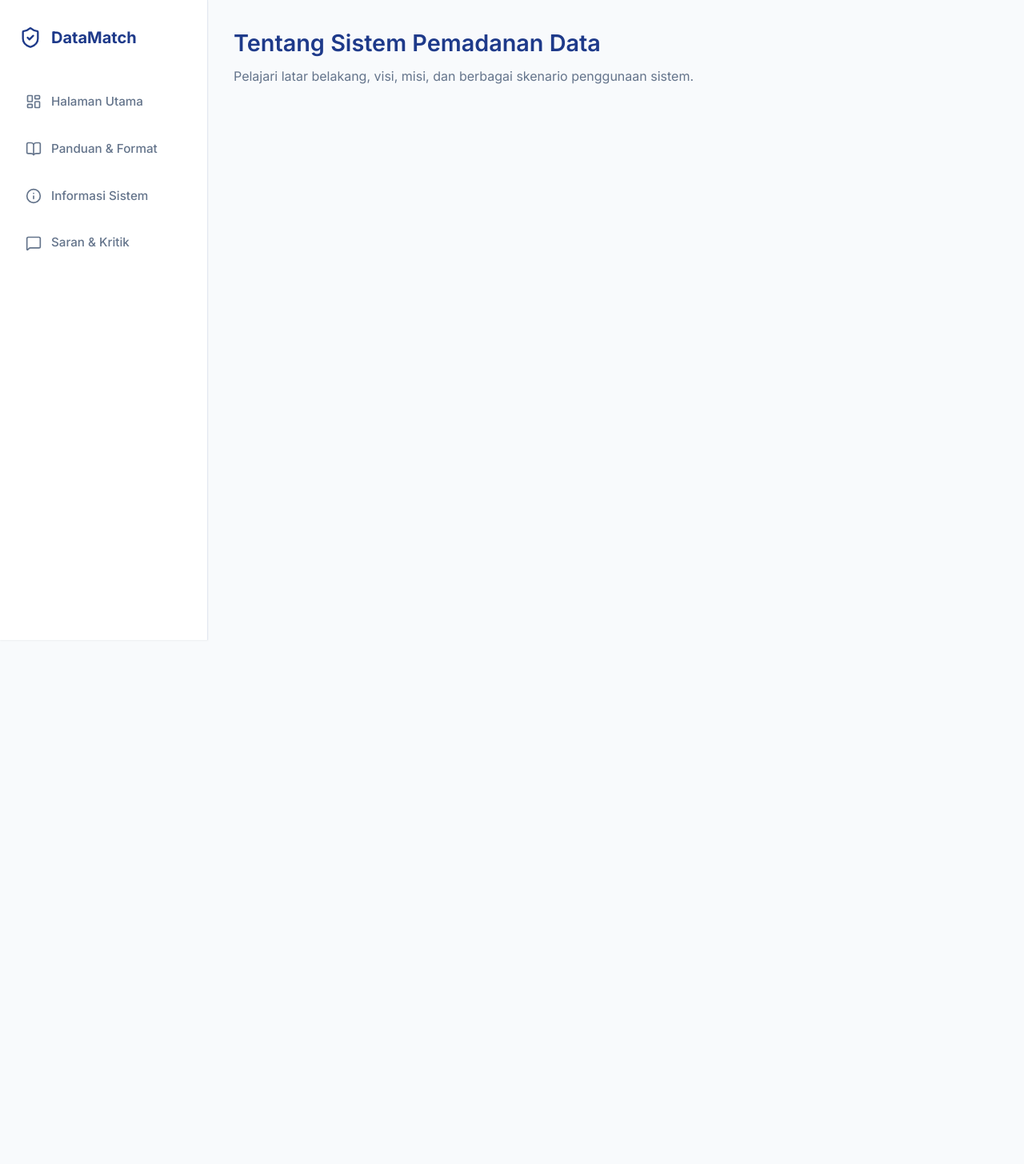
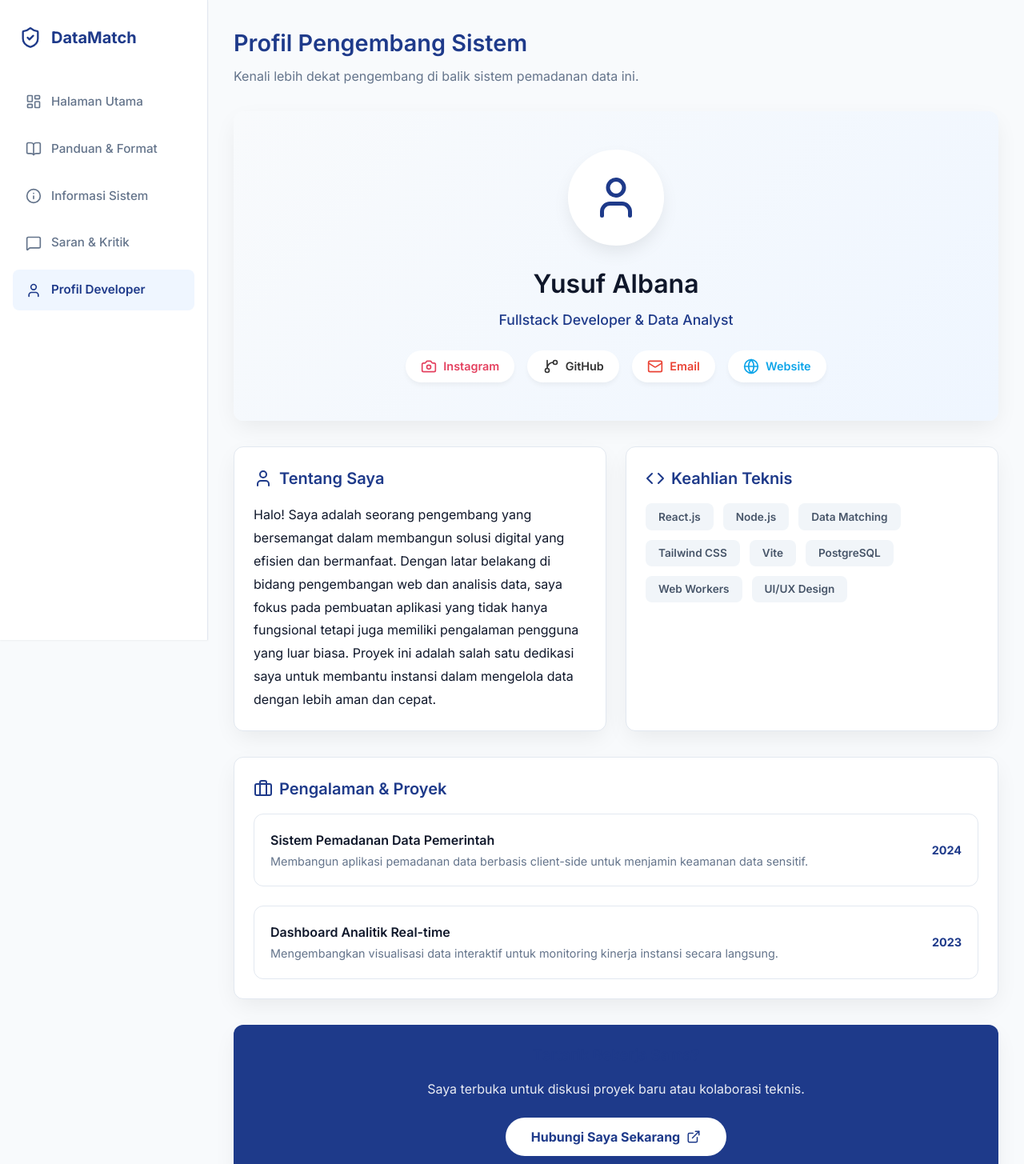
Before and after one commit to YusufxAlbana/Sistem-Pemadanan-Data, a React (Vite) app: page /developer in a window 1280 px wide. Shown: the top 1455 px of the page at 80% size. Before the commit the page ends 800 px from the top, so only its background shows below. Built offline with nearby package versions, Linux system fonts and the light colour scheme.

Commit message:
feat: add DeveloperPage component and integrate it into App routing

```diff
--- a/src/App.jsx
+++ b/src/App.jsx
@@ -1,6 +1,6 @@
 import React, { useState } from 'react';
 import { Routes, Route, NavLink, useLocation, useNavigate } from 'react-router-dom';
-import { Settings2, ShieldCheck, Activity, BookOpen, LayoutDashboard, X, Info, MessageSquare } from 'lucide-react';
+import { Settings2, ShieldCheck, Activity, BookOpen, LayoutDashboard, X, Info, MessageSquare, User } from 'lucide-react';
 import FileUpload from './components/FileUpload';
 import DashboardStats from './components/DashboardStats';
 import DataTable from './components/DataTable';
@@ -8,6 +8,7 @@ import CustomDropdown from './components/CustomDropdown';
 import GuidePage from './components/GuidePage';
 import InfoPage from './components/InfoPage';
 import FeedbackPage from './components/FeedbackPage';
+import DeveloperPage from './components/DeveloperPage';
 import { parseFile, processMatching } from './utils/dataProcessor';
 
 function App() {
@@ -260,6 +261,14 @@ function App() {
             <MessageSquare size={20} />
             <span>Saran & Kritik</span>
           </NavLink>
+
+          <NavLink
+            to="/developer"
+            className={({ isActive }) => `sidebar-item ${isActive ? 'active' : ''}`}
+          >
+            <User size={20} />
+            <span>Profil Developer</span>
+          </NavLink>
         </nav>
       </aside>
 
@@ -273,6 +282,7 @@ function App() {
                 {location.pathname === '/' ? 'Dashboard Pemadanan Data' :
                  location.pathname === '/panduan' ? 'Panduan Penggunaan Sistem' :
                  location.pathname === '/saran' ? 'Saran & Kritik' :
+                 location.pathname === '/developer' ? 'Profil Pengembang Sistem' :
                  'Tentang Sistem Pemadanan Data'}
               </h1>
               <p>
@@ -282,6 +292,8 @@ function App() {
                   ? 'Pelajari cara menggunakan sistem dan format file yang didukung.'
                   : location.pathname === '/saran'
                   ? 'Kirimkan masukan atau laporan bug langsung ke tim pengembang.'
+                  : location.pathname === '/developer'
+                  ? 'Kenali lebih dekat pengembang di balik sistem pemadanan data ini.'
                   : 'Pelajari latar belakang, visi, misi, dan berbagai skenario penggunaan sistem.'}
               </p>
             </div>
@@ -306,6 +318,7 @@ function App() {
           <Route path="/informasi" element={<InfoPage />} />
           <Route path="/panduan" element={<GuidePage />} />
           <Route path="/saran" element={<FeedbackPage />} />
+          <Route path="/developer" element={<DeveloperPage />} />
           <Route path="/" element={
             <>
             {/* Processing Mode Selection - Moved to Top */}
--- /dev/null
+++ b/src/components/DeveloperPage.jsx
@@ -0,0 +1,168 @@
+import React from 'react';
+import { User, Code, Briefcase, ExternalLink, Camera, GitBranch, Mail, Globe } from 'lucide-react';
+
+const DeveloperPage = () => {
+  const socialLinks = [
+    { icon: <Camera size={20} />, label: 'Instagram', url: 'https://instagram.com/yusufxalbana', color: '#E4405F' },
+    { icon: <GitBranch size={20} />, label: 'GitHub', url: 'https://github.com/YusufxAlbana', color: '#333' },
+    { icon: <Mail size={20} />, label: 'Email', url: 'mailto:yusufnawafalbana2009@gmail.com', color: '#EA4335' },
+    { icon: <Globe size={20} />, label: 'Website', url: 'yusufna.vercel.app', color: '#0EA5E9' }
+  ];
+
+  return (
+    <div className="fade-in" style={{ display: 'flex', flexDirection: 'column', gap: '2rem', maxWidth: '1000px', margin: '0 auto' }}>
+      {/* Hero Section */}
+      <section className="card" style={{ padding: '3rem 2rem', textAlign: 'center', background: 'linear-gradient(135deg, #F8FAFC 0%, #EFF6FF 100%)', border: 'none' }}>
+        <div style={{
+          width: '120px',
+          height: '120px',
+          backgroundColor: 'white',
+          borderRadius: '50%',
+          margin: '0 auto 1.5rem',
+          display: 'flex',
+          alignItems: 'center',
+          justifyContent: 'center',
+          boxShadow: '0 10px 25px -5px rgba(0, 0, 0, 0.1)',
+          border: '4px solid white'
+        }}>
+          <User size={60} color="var(--primary)" />
+        </div>
+        <h2 style={{ fontSize: '2rem', margin: '0 0 0.5rem 0', color: 'var(--text-main)' }}>Yusuf Albana</h2>
+        <p style={{ fontSize: '1.1rem', color: 'var(--primary)', fontWeight: 500, margin: '0 0 1.5rem 0' }}>Fullstack Developer & Data Analyst</p>
+
+        <div style={{ display: 'flex', justifyContent: 'center', gap: '1rem', flexWrap: 'wrap' }}>
+          {socialLinks.map((link, idx) => (
+            <a
+              key={idx}
+              href={link.url}
+              target="_blank"
+              rel="noopener noreferrer"
+              style={{
+                display: 'flex',
+                alignItems: 'center',
+                gap: '0.5rem',
+                padding: '0.6rem 1.2rem',
+                backgroundColor: 'white',
+                borderRadius: '50px',
+                color: link.color,
+                textDecoration: 'none',
+                fontSize: '0.9rem',
+                fontWeight: 600,
+                boxShadow: '0 4px 6px -1px rgba(0, 0, 0, 0.05)',
+                transition: 'transform 0.2s'
+              }}
+              onMouseEnter={(e) => e.currentTarget.style.transform = 'translateY(-3px)'}
+              onMouseLeave={(e) => e.currentTarget.style.transform = 'translateY(0)'}
+            >
+              {link.icon}
+              <span>{link.label}</span>
+            </a>
+          ))}
+        </div>
+      </section>
+
+      <div className="grid-2">
+        {/* About Me */}
+        <section className="card">
+          <h3 className="card-title">
+            <User size={24} color="var(--primary)" /> Tentang Saya
+          </h3>
+          <p style={{ lineHeight: '1.8', color: 'var(--text-main)', margin: 0 }}>
+            Halo! Saya adalah seorang pengembang yang bersemangat dalam membangun solusi digital yang efisien dan bermanfaat.
+            Dengan latar belakang di bidang pengembangan web dan analisis data, saya fokus pada pembuatan aplikasi yang tidak hanya fungsional tetapi juga memiliki pengalaman pengguna yang luar biasa.
+            Proyek ini adalah salah satu dedikasi saya untuk membantu instansi dalam mengelola data dengan lebih aman dan cepat.
+          </p>
+        </section>
+
+        {/* Skills */}
+        <section className="card">
+          <h3 className="card-title">
+            <Code size={24} color="var(--primary)" /> Keahlian Teknis
+          </h3>
+          <div style={{ display: 'flex', flexWrap: 'wrap', gap: '0.75rem' }}>
+            {['React.js', 'Node.js', 'Data Matching', 'Tailwind CSS', 'Vite', 'PostgreSQL', 'Web Workers', 'UI/UX Design'].map((skill, idx) => (
+              <span key={idx} style={{
+                padding: '0.4rem 1rem',
+                backgroundColor: '#F1F5F9',
+                color: '#475569',
+                borderRadius: '8px',
+                fontSize: '0.85rem',
+                fontWeight: 600
+              }}>
+                {skill}
+              </span>
+            ))}
+          </div>
+        </section>
+      </div>
+
+      {/* Experience / Projects */}
+      <section className="card">
+        <h3 className="card-title">
+          <Briefcase size={24} color="var(--primary)" /> Pengalaman & Proyek
+        </h3>
+        <div style={{ display: 'flex', flexDirection: 'column', gap: '1.5rem' }}>
+          {[
+            {
+              title: 'Sistem Pemadanan Data Pemerintah',
+              desc: 'Membangun aplikasi pemadanan data berbasis client-side untuk menjamin keamanan data sensitif.',
+              year: '2024'
+            },
+            {
+              title: 'Dashboard Analitik Real-time',
+              desc: 'Mengembangkan visualisasi data interaktif untuk monitoring kinerja instansi secara langsung.',
+              year: '2023'
+            }
+          ].map((pro, idx) => (
+            <div key={idx} style={{
+              padding: '1.25rem',
+              border: '1px solid #E2E8F0',
+              borderRadius: '12px',
+              display: 'flex',
+              justifyContent: 'space-between',
+              alignItems: 'center',
+              gap: '1rem'
+            }}>
+              <div>
+                <h4 style={{ margin: '0 0 0.25rem 0', color: 'var(--text-main)' }}>{pro.title}</h4>
+                <p style={{ margin: 0, fontSize: '0.9rem', color: 'var(--text-muted)' }}>{pro.desc}</p>
+              </div>
+              <div style={{ color: 'var(--primary)', fontWeight: 700, fontSize: '0.9rem', flexShrink: 0 }}>
+                {pro.year}
+              </div>
+            </div>
+          ))}
+        </div>
+      </section>
+
+      {/* Call to Action */}
+      <section className="card" style={{ textAlign: 'center', backgroundColor: 'var(--primary)', color: 'white', border: 'none' }}>
+        <h3 style={{ margin: '0 0 1rem 0' }}>Tertarik Bekerja Sama?</h3>
+        <p style={{ margin: '0 0 1.5rem 0', opacity: 0.9 }}>Saya terbuka untuk diskusi proyek baru atau kolaborasi teknis.</p>
+        <a
+          href="https://instagram.com/yusufxalbana"
+          target="_blank"
+          rel="noopener noreferrer"
+          style={{
+            display: 'inline-flex',
+            alignItems: 'center',
+            gap: '0.5rem',
+            padding: '0.75rem 2rem',
+            backgroundColor: 'white',
+            color: 'var(--primary)',
+            borderRadius: '50px',
+            textDecoration: 'none',
+            fontWeight: 700,
+            transition: 'opacity 0.2s'
+          }}
+          onMouseEnter={(e) => e.currentTarget.style.opacity = '0.9'}
+          onMouseLeave={(e) => e.currentTarget.style.opacity = '1'}
+        >
+          Hubungi Saya Sekarang <ExternalLink size={18} />
+        </a>
+      </section>
+    </div>
+  );
+};
+
+export default DeveloperPage;
```
